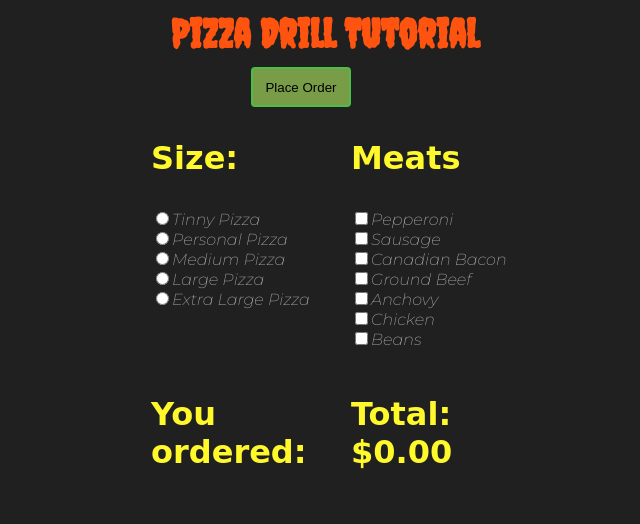
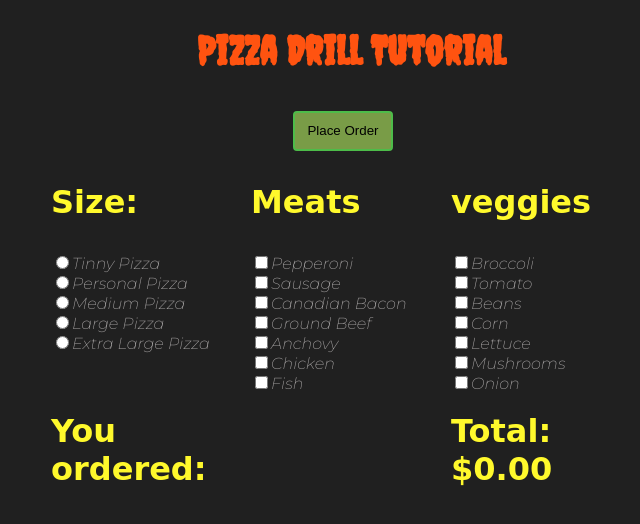
Before and after one commit to AlexGReyes/JavaScript-Projects, a plain HTML site: page Pizza_Project/pizza.html in a window 1280 px wide. Both pictures are taken after a click on the button "Place Order". Shown: the whole page, without its empty margins (289-929 px from the left). Drawn offline with Linux system fonts and the light colour scheme; a web font is replaced by a local one.

Commit message:
added veggies

```diff
--- a/Pizza_Project/Pizza_CSS/Pizza.css
+++ b/Pizza_Project/Pizza_CSS/Pizza.css
@@ -6,6 +6,7 @@ h1{
     font-family:'Creepster', cursive;
     color: #ff5310;
     font-size: 2.5em;
+    text-align: center;
 }
 
 div{
@@ -24,18 +25,18 @@ h3{
 font-family: 'Road Rage', cursive;
 font-family: 'Rubik Beastly', cursive;*/
 #menuBG {
-    width: 400px;
+    width: 600px;
     height: 343px;
     margin: 10px auto;
 }
 
 #menuTotal{
-    width: 400px;
+    width: 600px;
     margin: 10px auto;
 }
 
 #frmMenu{
-    width: 400px;
+    width: 600px;
     height: 200px;
 }
 
@@ -46,6 +47,9 @@ font-family: 'Rubik Beastly', cursive;*/
     float: right;
 }
 
+.menu{
+    display: inline-block;
+}
 .left{
     width: 200px;
     height: 200px;
@@ -73,7 +77,7 @@ font-family: 'Rubik Beastly', cursive;*/
 }
 
 #btnOrder{
-    margin: 10px 0px 0px 100px;
+    margin: 10px 0px 0px 242px;
     width: 100px;
     height: 40px;
     background-color: #799c47;
--- a/Pizza_Project/Pizza_JavaScript/Pizza.js
+++ b/Pizza_Project/Pizza_JavaScript/Pizza.js
@@ -58,5 +58,34 @@ function getTopping(runningTotal, text1){
     document.getElementById('showText').innerHTML = text1;
     document.getElementById('totalPrice').innerHTML = '<h3>Total: <strong>$'+runningTotal+".00"+'</strong></h3>';
 
+    getVeggies(runningTotal, text1);
+}
 
+
+function getVeggies(runningTotal, text1){                                           // calculing new price with extra ingredients
+    var veggiesTotal = 0;
+    var selectedveggies = [];
+    var veggiesArray = document.getElementsByClassName('veggies');
+    for (var j=0; j<veggiesArray.length; j++){                                      // displaying all extra ingredients
+        if(veggiesArray[j].checked){
+            selectedveggies.push(veggiesArray[j].value);
+            console.log("Selected veggie item: ("+veggiesArray[j].value+')');
+            text1 = text1+'<span style="color:#41ff12">'+veggiesArray[j].value+'</span><br/>';
+        }
+    }
+
+    var veggiesCount = selectedveggies.length;
+    if(veggiesCount > 1){
+        veggiesTotal = (veggiesCount -1);
+    }else{
+        veggiesTotal = 0;
+    }
+
+    runningTotal = (runningTotal + veggiesTotal);                                   // setting the final price
+    console.log("total selected veggie items : "+veggiesCount);
+    console.log(veggiesCount+' veggies - 1 free veggies = '+'$ '+veggiesTotal+'.00');
+    console.log('veggies text1: '+text1);
+    console.log('Purchase Total: $'+runningTotal+'.00');
+    document.getElementById('showText').innerHTML = text1;
+    document.getElementById('totalPrice').innerHTML = '<h3>Total: <strong>$'+runningTotal+".00"+'</strong></h3>';
 }
--- a/Pizza_Project/pizza.html
+++ b/Pizza_Project/pizza.html
@@ -14,7 +14,7 @@
 	</head>
 	<body>
         <div id="menuBG">
-            <h1 style="margin:0 0px 0 20px">Pizza Drill Tutorial</h1>
+            <h1>Pizza Drill Tutorial</h1>
             <input id="btnOrder" type="button" onclick="getReceipt()" value="Place Order">
             <form id="frmMenu">
                 <div class="menu left">
@@ -27,6 +27,17 @@
                 </div>
 
                 <div class="menu right">
+                    <h3>veggies</h3>
+                    <input class="veggies" type="checkbox" name="Veggies" value="Broccoli">Broccoli <br/>
+                    <input class="veggies" type="checkbox" name="Veggies" value="Tomato">Tomato <br/>
+                    <input class="veggies" type="checkbox" name="Veggies" value="Beans">Beans <br/>
+                    <input class="veggies" type="checkbox" name="Veggies" value="Corn">Corn<br/>
+                    <input class="veggies" type="checkbox" name="Veggies" value="Lettuce">Lettuce <br/>
+                    <input class="veggies" type="checkbox" name="Veggies" value="Mushrooms">Mushrooms <br/>
+                    <input class="veggies" type="checkbox" name="Veggies" value="Onion">Onion <br/>
+                </div>
+
+                <div class="menu right">
                     <h3>Meats</h3>
                     <input class="toppings" type="checkbox" name="Topping" value="Pepperoni">Pepperoni <br/>
                     <input class="toppings" type="checkbox" name="Topping" value="Sausage">Sausage <br/>
@@ -34,7 +45,7 @@
                     <input class="toppings" type="checkbox" name="Topping" value="Ground Beef">Ground Beef <br/>
                     <input class="toppings" type="checkbox" name="Topping" value="Anchovy">Anchovy <br/>
                     <input class="toppings" type="checkbox" name="Topping" value="Chicken">Chicken <br/>
-                    <input class="toppings" type="checkbox" name="Topping" value="Beans">Beans <br/>
+                    <input class="toppings" type="checkbox" name="Topping" value="Fish">Fish <br/>
                 </div>
             </form>
         </div>
```
